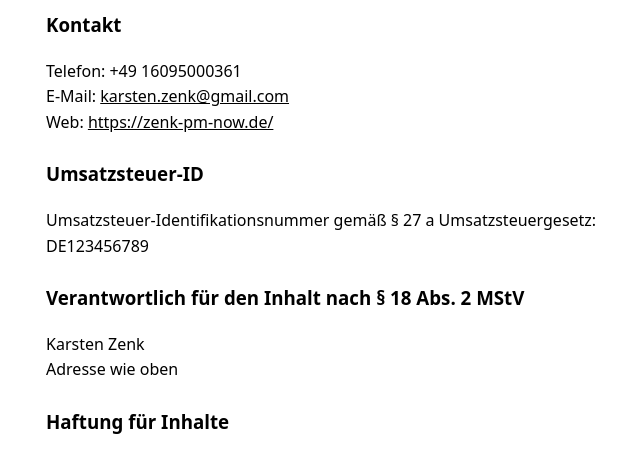
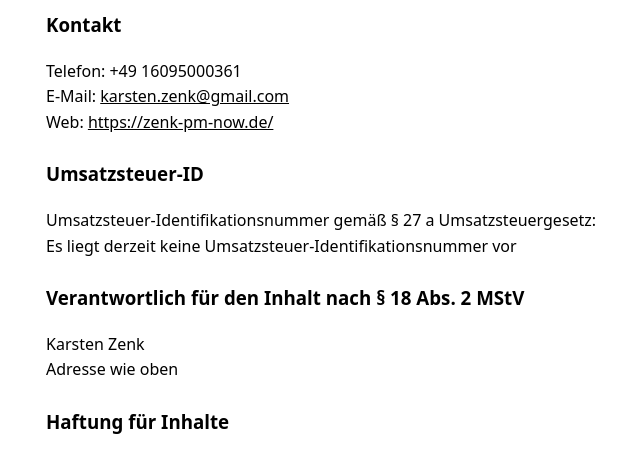
Before and after one commit to karsten2025/Karport2025, a Flask app: page /impressum in a window 1280 px wide. Shown: the part 306-761 px from the top of the page, without its empty margins (144-784 px from the left). Run offline with Flask 3, Linux system fonts and the light colour scheme.

Commit message:
Update Umsatzsteuer-Abschnitt im Impressum

```diff
--- a/templates/partials/impressum.de.html
+++ b/templates/partials/impressum.de.html
@@ -50,7 +50,7 @@
     <h3>Umsatzsteuer-ID</h3>
     <p>
       Umsatzsteuer-Identifikationsnummer gemäß § 27 a Umsatzsteuergesetz:<br />
-      DE123456789
+      Es liegt derzeit keine Umsatzsteuer-Identifikationsnummer vor
     </p>
 
     <h3>Verantwortlich für den Inhalt nach § 18 Abs. 2 MStV</h3>
```
